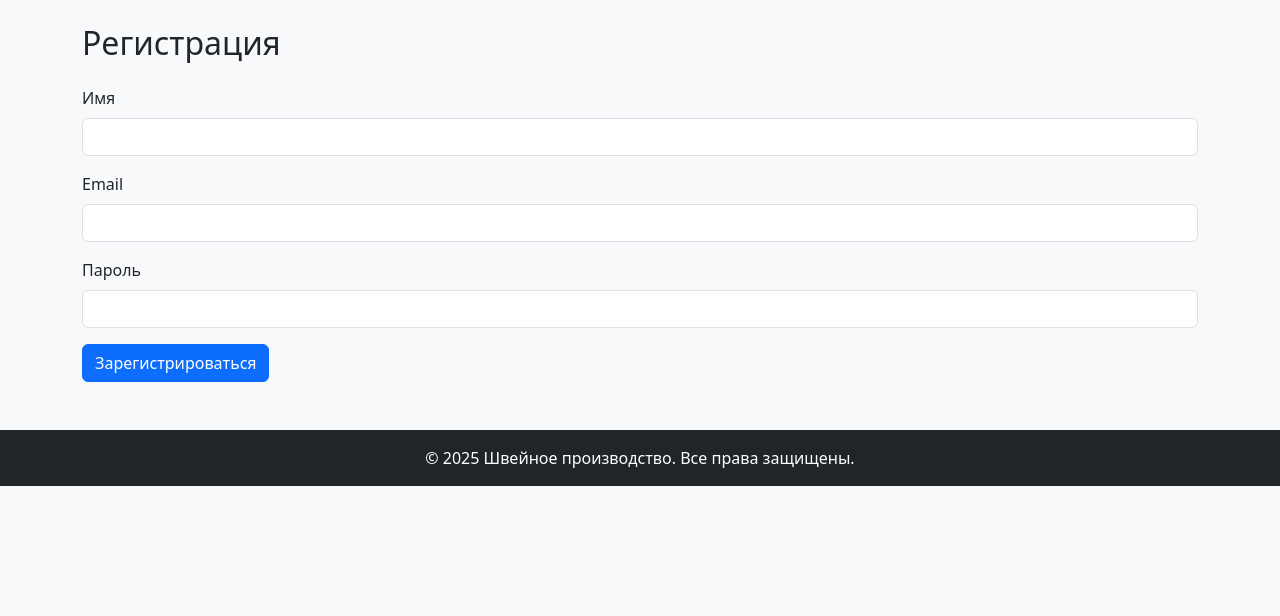
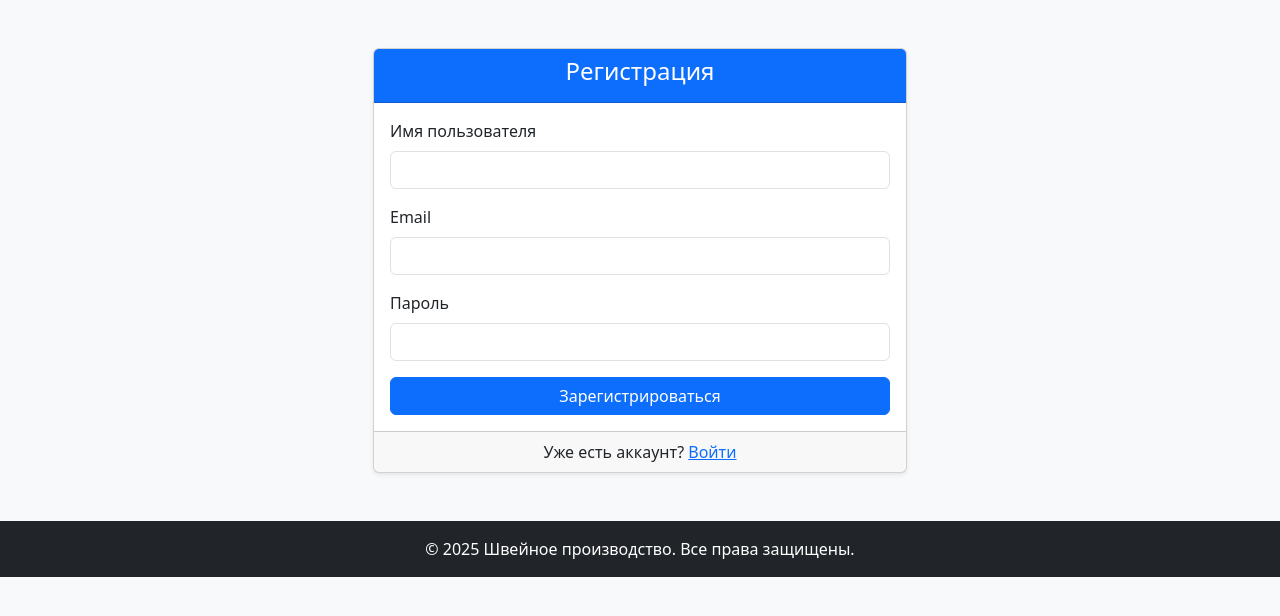
Before and after one commit to mjDanny/sewingWebSite, a FastAPI app: page /register in a window 1280 px wide. Shown: the part 56-672 px from the top of the page. Run offline with FastAPI, Linux system fonts and the light colour scheme; parts of the project's set-up code (start-up, migrations or seed data) failed here and were passed over.

Commit message:
auth routers and templates

```diff
--- a/app/templates/register.html
+++ b/app/templates/register.html
@@ -1,20 +1,35 @@
 {% extends "base.html" %}
-{% block title %}Регистрация{% endblock %}
+
 {% block content %}
-<h2 class="mb-4">Регистрация</h2>
-<form method="post" action="/register">
+<div class="container mt-5">
+  <div class="row justify-content-center">
+    <div class="col-md-6">
+      <div class="card shadow-sm">
+        <div class="card-header bg-primary text-white text-center">
+          <h4>Регистрация</h4>
+        </div>
+        <div class="card-body">
+          <form method="post" action="/auth/register">
             <div class="mb-3">
-    <label class="form-label">Имя</label>
-    <input type="text" class="form-control" name="name" required>
+              <label for="username" class="form-label">Имя пользователя</label>
+              <input type="text" class="form-control" id="username" name="username" required>
             </div>
             <div class="mb-3">
-    <label class="form-label">Email</label>
-    <input type="email" class="form-control" name="email" required>
+              <label for="email" class="form-label">Email</label>
+              <input type="email" class="form-control" id="email" name="email" required>
             </div>
             <div class="mb-3">
-    <label class="form-label">Пароль</label>
-    <input type="password" class="form-control" name="password" required>
+              <label for="password" class="form-label">Пароль</label>
+              <input type="password" class="form-control" id="password" name="password" required>
             </div>
-  <button type="submit" class="btn btn-primary">Зарегистрироваться</button>
+            <button type="submit" class="btn btn-primary w-100">Зарегистрироваться</button>
           </form>
+        </div>
+        <div class="card-footer text-center">
+          Уже есть аккаунт? <a href="/auth/login">Войти</a>
+        </div>
+      </div>
+    </div>
+  </div>
+</div>
 {% endblock %}
--- a/main.py
+++ b/main.py
@@ -1,18 +1,29 @@
 from fastapi import FastAPI, Depends, Request, Form
 from fastapi.templating import Jinja2Templates
 from fastapi.staticfiles import StaticFiles
+from starlette.middleware.sessions import SessionMiddleware
 from sqlalchemy.orm import Session
 
 from app import models, schemas
 from app.database import engine, SessionLocal
 from app.services.user_service import UserService
 from app.services.product_service import ProductService
-
+from app.routers import users, products, auth
 # Создание таблиц при первом запуске
 models.Base.metadata.create_all(bind=engine)
 
-app = FastAPI()
+app = FastAPI(
+    title="Sewing Website",
+    description="Сайт швейного производства",
+    version="1.0.0"
+)
 
+# Подключение роутеров
+app.include_router(users.router, prefix="/users", tags=["Users"])
+app.include_router(products.router, prefix="/products", tags=["Products"])
+app.include_router(auth.router, tags=["Auth"])
+# Middleware для работы сессий
+app.add_middleware(SessionMiddleware, secret_key="mega-secret-key")
 
 # Статика и шаблоны
 app.mount("/static", StaticFiles(directory="app/static"), name="static")
```
Also changed, not shown: app/routers/auth.py (added, +95 -0 lines), app/templates/login.html (+21 -6 lines). Lines whose indentation alone changed are shown as unchanged.
